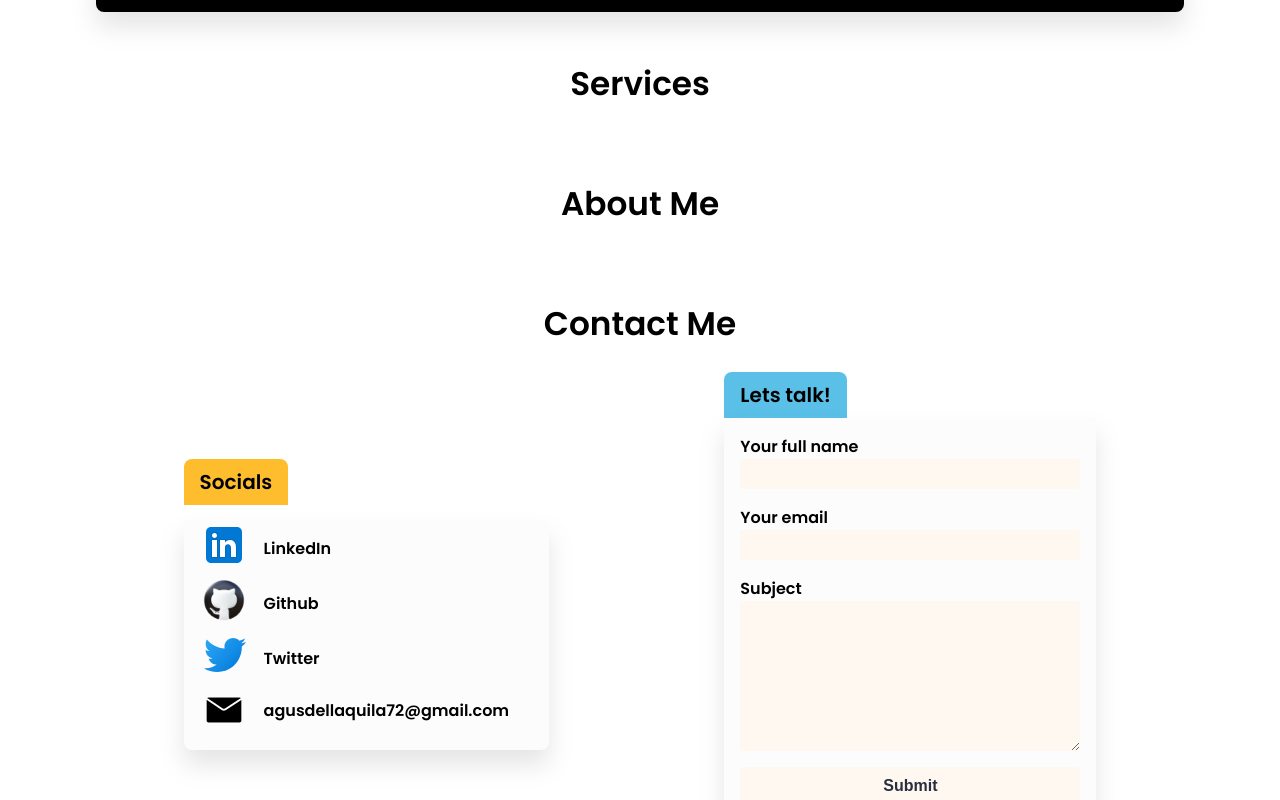
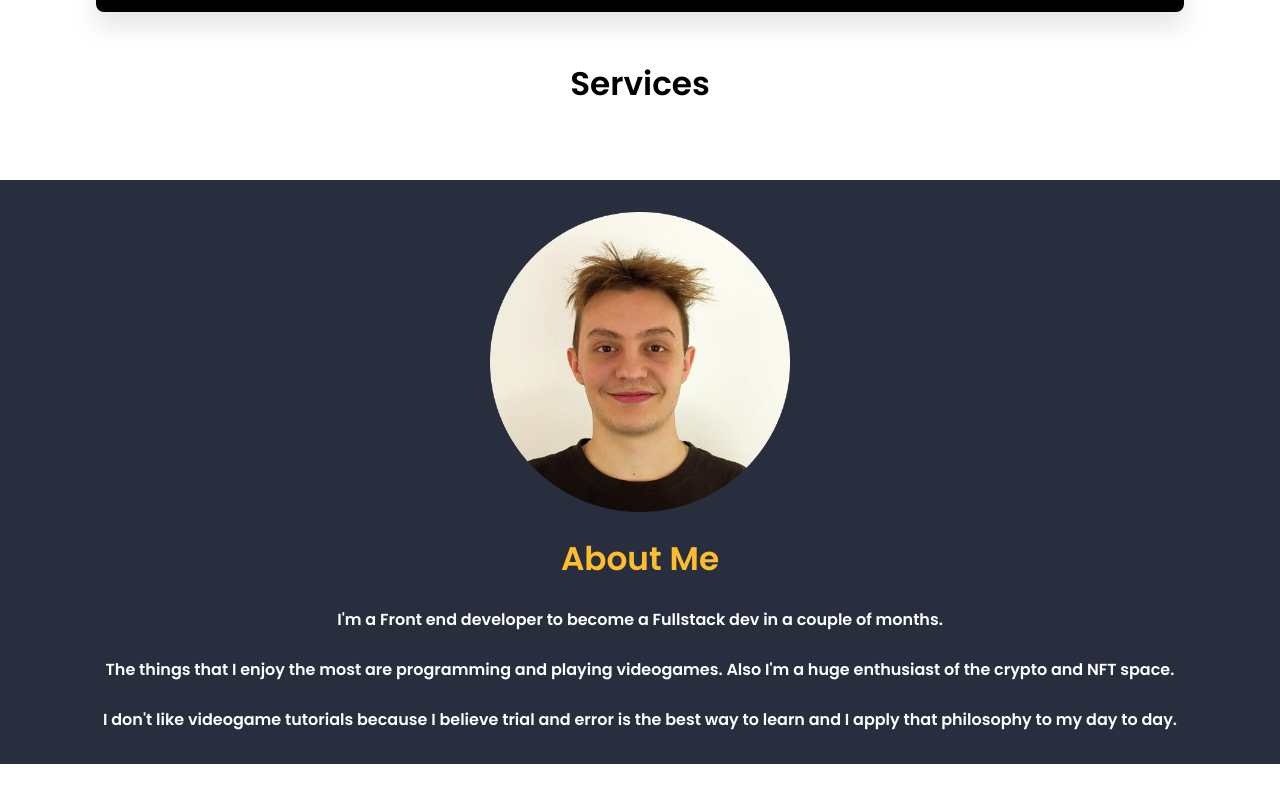
Before and after one commit to agusdellaquila/acu-web-portfolio, a website: page index.html in a window 1280 px wide. Shown: the part 2000-2800 px from the top of the page. Drawn offline with nearby package versions, Linux system fonts and the light colour scheme.

Commit message:
#5 added about me section and css updates

```diff
--- a/index.html
+++ b/index.html
@@ -30,8 +30,9 @@
                         <img src="img/animoji/animojiPc.svg" alt="my dev animoji" width="50px" height="50px"/>
                     </a>
                 </div>
+                <!-- mobile nav -->
                 <div class="header_toggle">
-                    <img src="img/menuIcon.png" id="header-toggle" class="desktopHidden me2 mt2" width="50px" height="30px"></img>
+                    <img src="img/menuIcon.svg" id="header-toggle" class="desktopHidden me2 mt2" width="50px" height="30px"></img>
                 </div>
                 <div class="mobileHidden navItemsContainer pb2">
                     <ul class="navItemsFather dFlex mt4">
@@ -48,7 +49,7 @@
                             <a href="#" class="">Services</a>
                         </li>
                         <li>
-                            <a href="#" class="">Contact me</a>
+                            <a href="#contact" class="">Contact me</a>
                         </li>
                     </ul>
                 </div>
@@ -73,7 +74,7 @@
                     <p class="accentFontColor fs4 fwBold mb3">Front end Developer</p>
                     <p class="mainFontColor fs5 mb4">I’m a professional developer based in <br> Buenos Aires. People
                         call me <span class="accentFontColor fwBold">Acu</span></p>
-                    <button class="btn btnPrimary fs5" data-aos="fade-right" data-aos-duration="1000">Contact me</button>
+                    <a href="#contact"><button class="btn btnPrimary fs5" data-aos="fade-right" data-aos-duration="1000">Contact me</button></a>
                 </section>
                 <!--my animoji-->
                 <section class="cardPhoto dFlex me3" data-aos="fade-up" data-aos-duration="1000">
@@ -129,12 +130,25 @@
         </section>
 
         <!-- SECTION: ABOUT ME -->
-        <section class="centered dFlexCol mt5">
-            <h2 class="fs2 fwBold mb4">About Me</h2>
+        <section class="aboutMeSection centered dFlexCol mt5">
+            <section class="aboutMeCard">
+                <!--my photo-->
+                <section class="acuPhoto">
+                    <img class="acuPh" src="img/aboutMe/Frame 2.png" alt="my photo">
+                </section>
+                <!--about me-->
+                <section class="dFlexCol centered">
+                    <h2 class="fs2 fwBold mb4 mainFontColor mt3 accentFontColor">About Me</h2>
+                    <p class="fwBold centered textAlignCenter mainFontColor">I'm a Front end developer to become a Fullstack dev in a couple of months. <br> <br>
+                        The things that I enjoy the most are programming and playing videogames. Also I'm a huge enthusiast of the crypto and NFT space. <br> <br>
+                        I don't like videogame tutorials because I believe trial and error is the best way to learn and I apply that philosophy to my day to day.</p>
+                </section>
+            </section>
+
         </section>
 
         <!-- SECTION:  CONTACT ME-->
-        <section class="contactContainer centered dFlexCol mt5">
+        <section id='contact' class="contactContainer centered dFlexCol mt5">
             <h2 class="fs2 fwBold mb4">Contact Me</h2>
             <div class="contact containerFluid">
                 <div class="contactInfo">
--- /dev/null
+++ b/scss/_aboutMe.scss
@@ -0,0 +1,19 @@
+.aboutMeSection {
+    background-color: $secondaryColor;
+}
+.aboutMeCard{
+    display: flex;
+    flex-direction: column;
+    justify-content: center;
+    align-items: center;
+    height: inherit;
+    padding: 2rem;
+}
+.acuPhoto {
+    max-width: 300px;
+    min-width: 105px;
+}
+.acuPh {
+    width: 100%;
+    height: auto;
+}
--- a/scss/_contact.scss
+++ b/scss/_contact.scss
@@ -9,7 +9,7 @@
     display: inline-block;
 }
 .infoTab {
-    background-color: #fdbd2d;
+    background-color: #5ac0e7;
     border-radius: 8px 8px 0px 0px;
     height: max-content;
     padding: 0.5rem 1rem;
@@ -30,7 +30,7 @@
     margin-bottom: 4rem;
 }
 .formTab {
-    background-color: #5ac0e7;
+    background-color: #fdbd2d;
     border-radius: 8px 8px 0px 0px;
     height: max-content;
     padding: 0.5rem 1rem;
--- a/scss/_footer.scss
+++ b/scss/_footer.scss
@@ -1,4 +1,5 @@
 footer {
     background-color: $secondaryColor;
     height: max-content;
+    padding: 2rem;
 }
--- a/scss/_main.scss
+++ b/scss/_main.scss
@@ -8,7 +8,6 @@ html {
     font-family: "poppins", sans-serif;
     scroll-behavior: smooth;
 }
-
 body {
     background-color: $mainFontColor;
 }
--- a/scss/origin.scss
+++ b/scss/origin.scss
@@ -5,6 +5,7 @@
 @import "tabletView";
 @import "navbar";
 @import "presentationCard";
+@import "aboutMe";
 @import "projects";
 @import "contact";
 @import "footer";
```
Also changed, not shown: css/destiny.css, img/aboutMe/Frame 2.png (added), img/menuIcon.png (deleted), img/menuIcon.svg (added).
